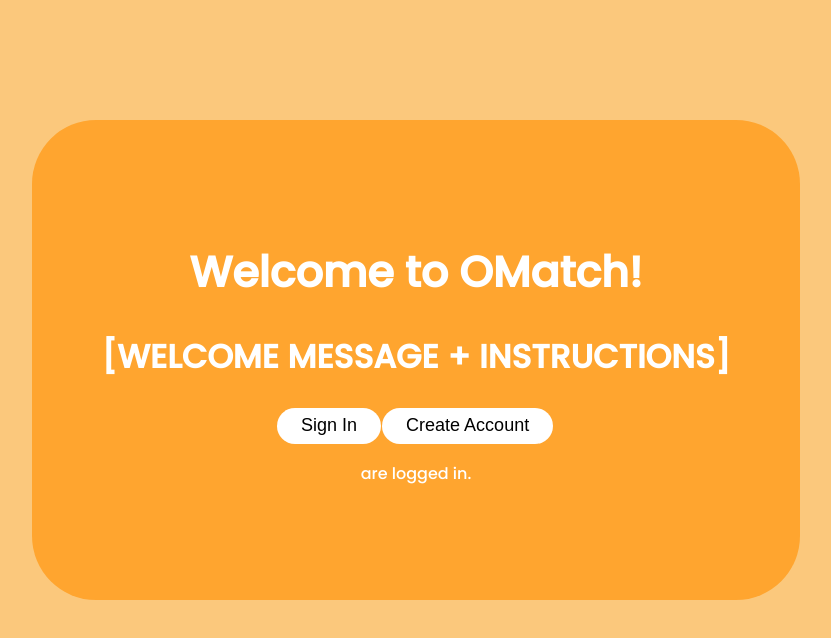
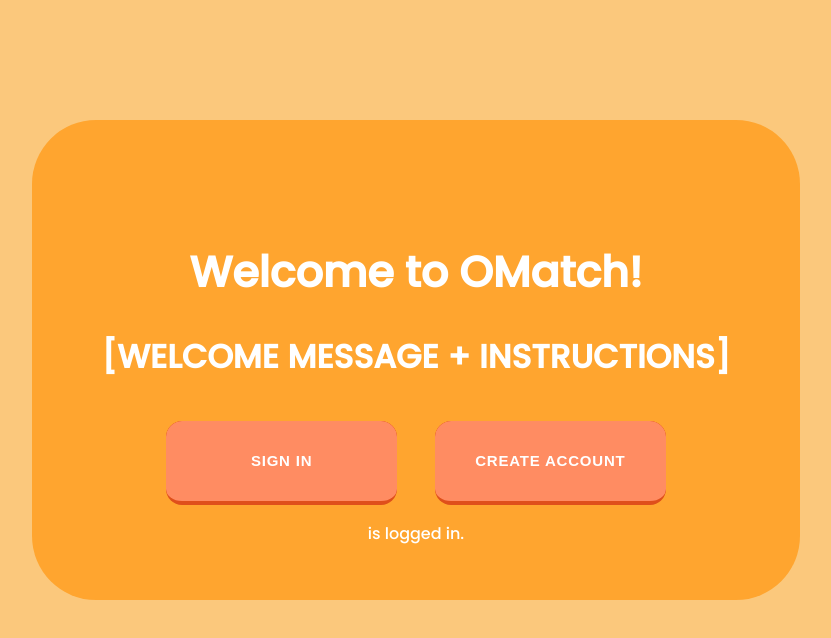
Before and after one commit to jonathanzhou1/OMatch, a React (Vite) app in the folder omatch/: page / in a window 1280 px wide. Shown: the top 638 px of the page, without its empty margins (224-1055 px from the left). Built offline with nearby package versions, Linux system fonts and the light colour scheme; no server answers.

Commit message:
feat: added error messages for invalid account creation and login using react state variables and useNavigator

```diff
--- a/omatch/src/components/landing/WelcomeBox.tsx
+++ b/omatch/src/components/landing/WelcomeBox.tsx
@@ -18,13 +18,25 @@ export default function WelcomeBox() {
     <div id="welcome">
       <h1>Welcome to OMatch!</h1>
       <h2>[WELCOME MESSAGE + INSTRUCTIONS]</h2>
-      <Link to="/signin">
-        <button id="toSignInPageButton">Sign In</button>
-      </Link>
-      <Link to="/create-account">
-        <button id="toCreateAccountPageButton">Create Account</button>
-      </Link>
-      <p> {loggedInUser?.email} are logged in.</p>
+      <div id="buttonContainer">
+        <Link to="/signin">
+          <button
+            className="button leftButton twoButtons"
+            id="toSignInPageButton"
+          >
+            Sign In
+          </button>
+        </Link>
+        <Link to="/create-account">
+          <button
+            className="button rightButton twoButtons"
+            id="toCreateAccountPageButton"
+          >
+            Create Account
+          </button>
+        </Link>
+      </div>
+      <p> {loggedInUser?.email} is logged in.</p>
     </div>
   );
 }
--- a/omatch/src/components/signin/CreateAccountBox.tsx
+++ b/omatch/src/components/signin/CreateAccountBox.tsx
@@ -2,13 +2,16 @@ import "../../styles/index.css";
 import { useState } from "react";
 import { createUserWithEmailAndPassword } from "firebase/auth";
 import { auth } from "../../firebase-config";
-import { Link } from "react-router-dom";
+import { Link, useNavigate } from "react-router-dom";
 
 // This page uses Google Firebase Authentication to allow users to create accounts and sign in
 
 export default function CreateAccountBox() {
   const [registerEmail, setRegisterEmail] = useState("");
   const [registerPassword, setRegisterPassword] = useState("");
+
+  const [errorStatus, setErrorStatus] = useState(false);
+  const navigate = useNavigate();
 
   async function register() {
     try {
@@ -18,8 +21,10 @@ export default function CreateAccountBox() {
         registerPassword
       );
       console.log(user);
+      return navigate("/");
     } catch (error: any) {
       console.log(error.message);
+      setErrorStatus(true);
     }
   }
 
@@ -41,9 +46,16 @@ export default function CreateAccountBox() {
           setRegisterPassword(event.target.value);
         }}
       ></input>
-      <Link to="/">
-        <button onClick={register}>Create account</button>
-      </Link>
+      <div id="buttonContainer">
+        <button className="button singleButton" onClick={register}>
+          Create account
+        </button>
+        {errorStatus && (
+          <p className="redText">
+            Invalid account information inputted. Please try again!
+          </p>
+        )}
+      </div>
     </div>
   );
 }
--- a/omatch/src/components/signin/SignInBox.tsx
+++ b/omatch/src/components/signin/SignInBox.tsx
@@ -2,13 +2,17 @@ import { auth } from "../../firebase-config";
 import "../../styles/index.css";
 import { useState } from "react";
 import { signInWithEmailAndPassword, signOut } from "firebase/auth";
-import { Link } from "react-router-dom";
+import { Link, useNavigate } from "react-router-dom";
+import { error } from "console";
 
 // This page uses Google Firebase Authentication to allow users to create accounts and sign in
 
 export default function SignInBox() {
   const [loginEmail, setLoginEmail] = useState("");
   const [loginPassword, setLoginPassword] = useState("");
+
+  const [errorStatus, setErrorStatus] = useState(false);
+  const navigate = useNavigate();
 
   async function login() {
     try {
@@ -18,7 +22,9 @@ export default function SignInBox() {
         loginPassword
       );
       console.log(user);
+      return navigate("/");
     } catch (error: any) {
+      setErrorStatus(true);
       console.log(error.message);
     }
   }
@@ -44,11 +50,20 @@ export default function SignInBox() {
           setLoginPassword(event.target.value);
         }}
       ></input>
-      <Link to="/">
-        <button id="signInButton" onClick={login}>
+      <div id="buttonContainer">
+        <button
+          className="button singleButton"
+          id="signInButton"
+          onClick={login}
+        >
           Sign In
         </button>
-      </Link>
+        {errorStatus && (
+          <p className="redText">
+            Invalid login information inputted. Please try again!
+          </p>
+        )}
+      </div>
     </div>
   );
 }
--- a/omatch/src/styles/index.css
+++ b/omatch/src/styles/index.css
@@ -24,21 +24,35 @@ body {
   color: white;
 }
 
+/*TEXT COLOR */
+.redText {
+  color: red;
+}
+
 /*BUTTON CSS*/
 
-#leftButton {
+.leftButton {
   margin-left: auto;
   display: inline-block;
   margin-right: 3vw;
 }
 
-#rightButton {
+.rightButton {
   margin-right: auto;
   display: inline-block;
 }
 
 #buttonContainer {
+  margin-top: 5vh;
   text-align: center;
+}
+
+.singleButton {
+  width: 15%;
+}
+
+.twoButtons {
+  width: 30%;
 }
 
 /* BUTTON CSS FROM DUOLINGO */
@@ -68,7 +82,6 @@ body {
   -webkit-user-select: none;
   vertical-align: middle;
   white-space: nowrap;
-  width: 30%;
 }
 
 .button:after {
@@ -105,26 +118,6 @@ body {
   background: none;
 }
 
-button {
-  display: inline-block;
-  padding: 0.3em 1.2em;
-  margin: 0 0.1em 0.1em 0;
-  border: 0.16em solid rgba(255, 255, 255, 0);
-  border-radius: 2em;
-  box-sizing: border-box;
-  font-size: large;
-  text-decoration: none;
-  font-weight: 300;
-  color: #000000;
-  text-align: center;
-  transition: all 0.2s;
-  background-color: rgb(255, 255, 255);
-}
-
-button:hover {
-  background-color: rgb(224, 224, 224);
-}
-
 input {
   display: block;
   margin: auto;
--- a/omatch/tsconfig.json
+++ b/omatch/tsconfig.json
@@ -20,6 +20,6 @@
     "noUnusedParameters": true,
     "noFallthroughCasesInSwitch": true
   },
-  "include": [".eslintrc.cjs", "src"],
+  "include": [".eslintrc.cjs", "src", "private"],
   "references": [{ "path": "./tsconfig.node.json" }]
 }
```
